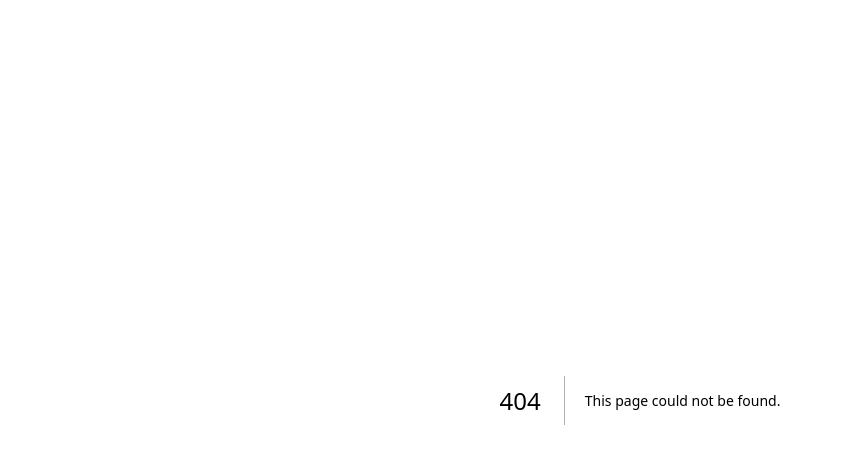
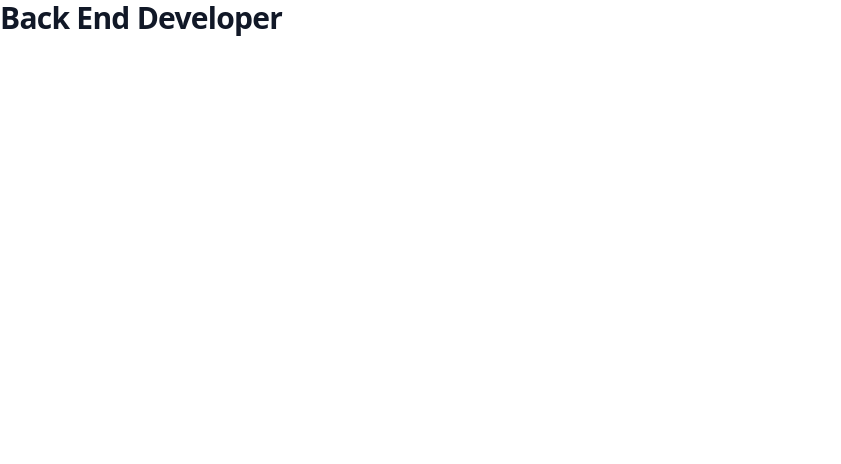
Before and after one commit to youzh00/Recruitment-Contest-Hub, a Next.js app in the folder frontend/: page /home in a window 1280 px wide. Before the commit this address had no page. Shown: the top 464 px of the page, without its empty margins (0-841 px from the left). Built offline with nearby package versions, Linux system fonts and the light colour scheme.

Commit message:
initialize frontend project

```diff
--- /dev/null
+++ b/frontend/src/pages/home.js
@@ -0,0 +1,9 @@
+export default function home() {
+  return (
+    <div>
+      <h2 className="text-2xl font-bold leading-7 text-gray-900 sm:truncate sm:text-3xl sm:tracking-tight">
+        Back End Developer
+      </h2>
+    </div>
+  );
+}
--- a/frontend/src/pages/index.js
+++ b/frontend/src/pages/index.js
@@ -5,9 +5,9 @@ const inter = Inter({ subsets: ["latin"] });
 export default function Home() {
   return (
     <main
-      className={`flex min-h-screen flex-col items-center justify-between p-24 ${inter.className}`}
+      className={`flex min-h-screen flex-col items-center justify-between p-20 ${inter.className}`}
     >
-      Lherba{" "}
+      Lherba
     </main>
   );
 }
```
Also changed, not shown: frontend/package.json (+10 -4 lines), 1 other file (tests, documents, lock files or other folders).
